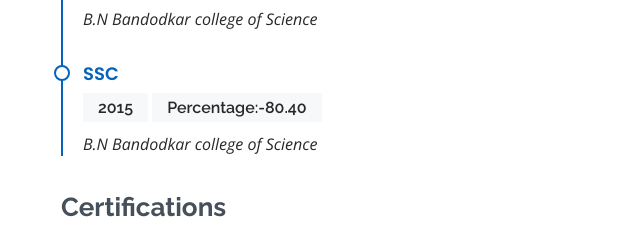
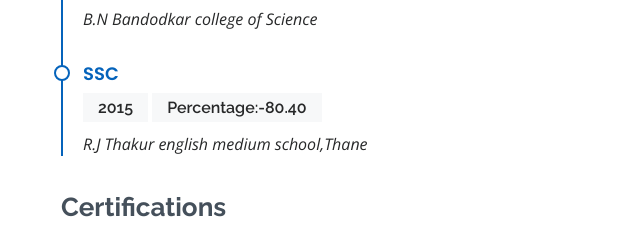
Before and after one commit to Rparab0/resume_portfolio, a plain HTML site: page index.html in a window 1280 px wide. Shown: the part 2683-2920 px from the top of the page, 71-711 px from the left. Drawn offline with nearby package versions, Linux system fonts and the light colour scheme.

Commit message:
Update index.html

```diff
--- a/index.html
+++ b/index.html
@@ -218,7 +218,7 @@
               <h4>SSC</h4>
               <h5>2015</h5>
               <h5>Percentage:-80.40</h5>
-              <p><em>B.N Bandodkar college of Science</em></p>
+              <p><em>R.J Thakur english medium school,Thane</em></p>
             </div>
           </div>
           <h3 class="resume-title">Certifications</h3>
```
